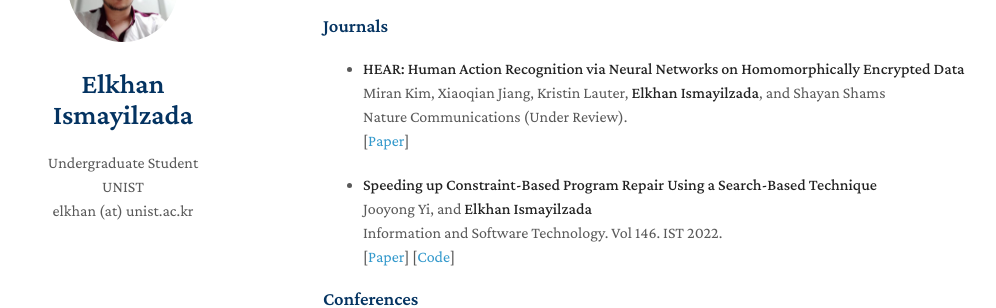
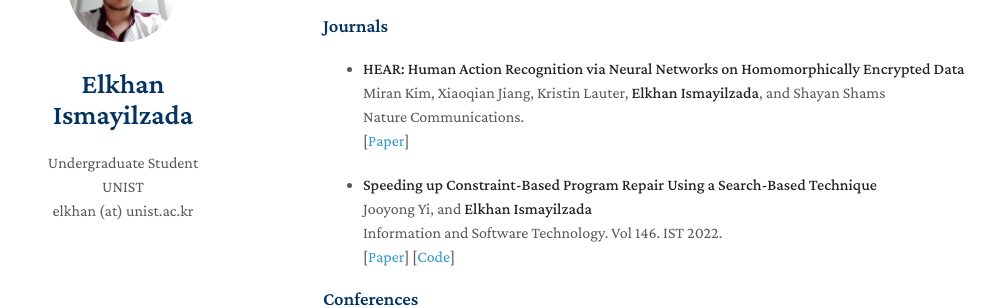
Before and after one commit to elkhanzada/elkhanzada.github.io, a Jekyll site: the page built from index.md, in a window 1280 px wide and 900 px high, scrolled down 831 px. Shown: the part 152-460 px from the top of the window, without its empty margins (147-1143 px from the left). Built offline with Jekyll 4.4.1, drawn with Linux system fonts in a browser that asks for light colours; nearby versions of some CDN libraries; a style sheet for code colours, icons or effects is not loaded; our own code applies the rules of GitHub Pages for plain Markdown files.

Commit message:
Update index.md

```diff
--- a/index.md
+++ b/index.md
@@ -42,9 +42,9 @@
   <br>
   Miran Kim, Xiaoqian Jiang, Kristin Lauter, **Elkhan Ismayilzada**, and Shayan Shams
   <br>
-  Nature Communications (Under Review).
+  Nature Communications.
   <br>
-  [[Paper](https://arxiv.org/pdf/2104.09164.pdf)]
+  [[Paper](https://doi.org/10.1038/s41467-022-32168-5)]
 
 - **Speeding up Constraint-Based Program Repair Using a Search-Based Technique**
   <br>
```
